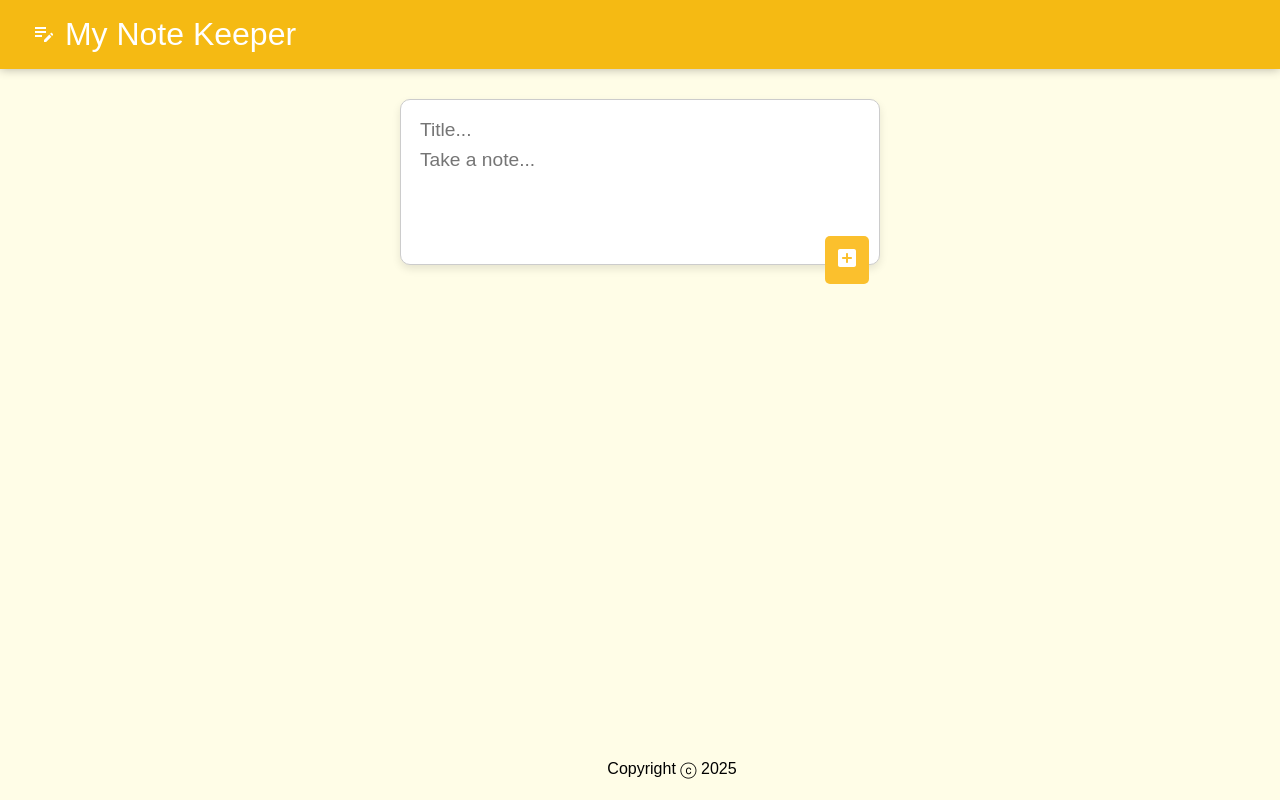
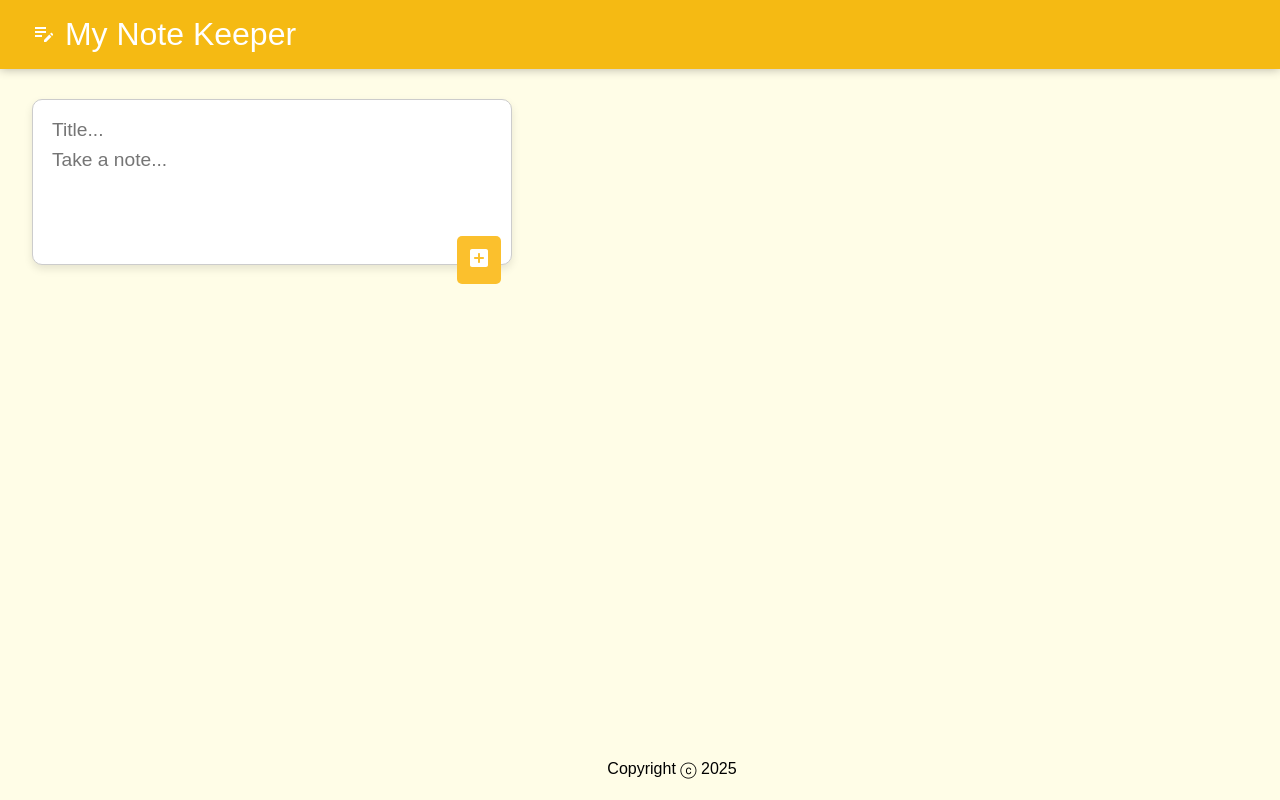
Before and after one commit to JavierJu/my-note-taking-app, a React (Vite) app: page / in a window 1280 px wide. Shown: the top 800 px of the page. Built offline with nearby package versions, Linux system fonts and the light colour scheme.

Commit message:
modifed note-container style to float left

```diff
--- a/public/styles.css
+++ b/public/styles.css
@@ -42,6 +42,7 @@ footer {
 /* 노트 입력 카드 스타일 */
 .note-input-container {
   position: relative;
+  float: left;
   width: 480px;
   margin: 30px auto 20px auto;
   background-color: #fff; /* 흰색 배경 */
```
